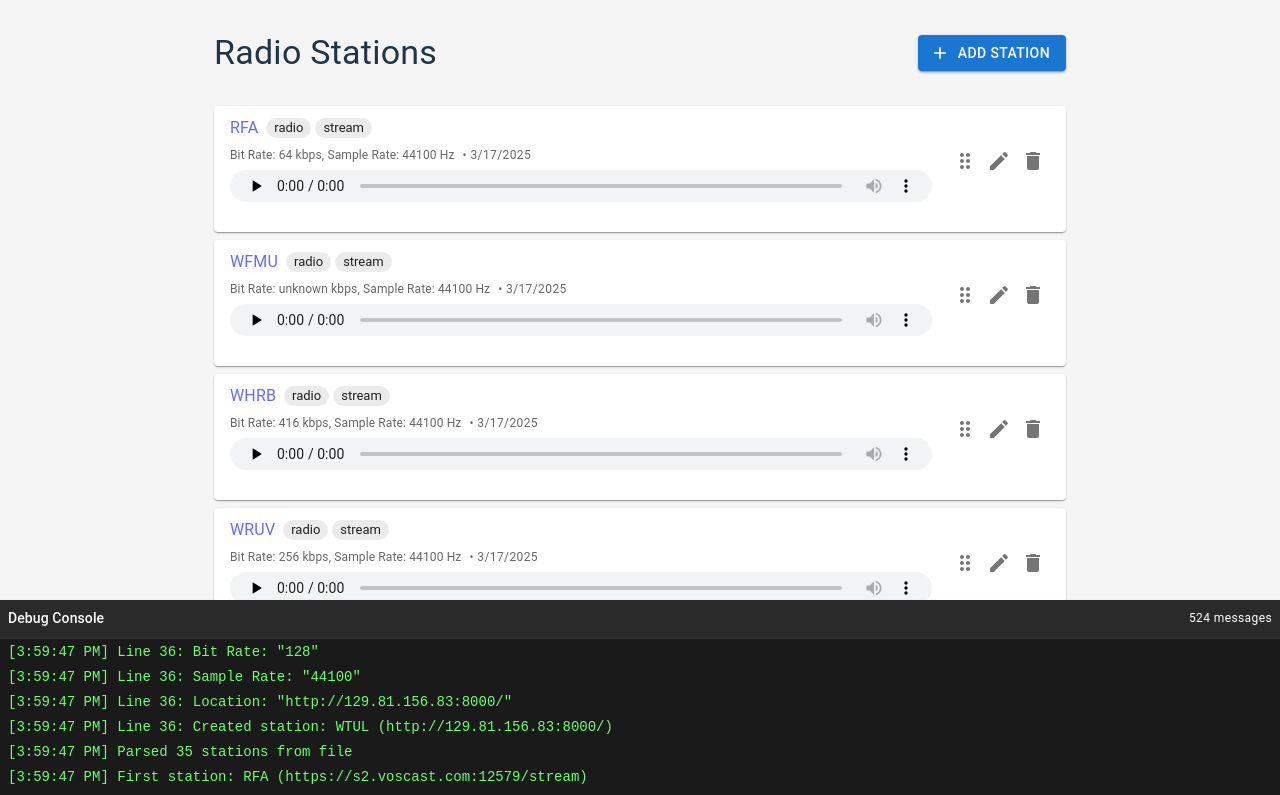
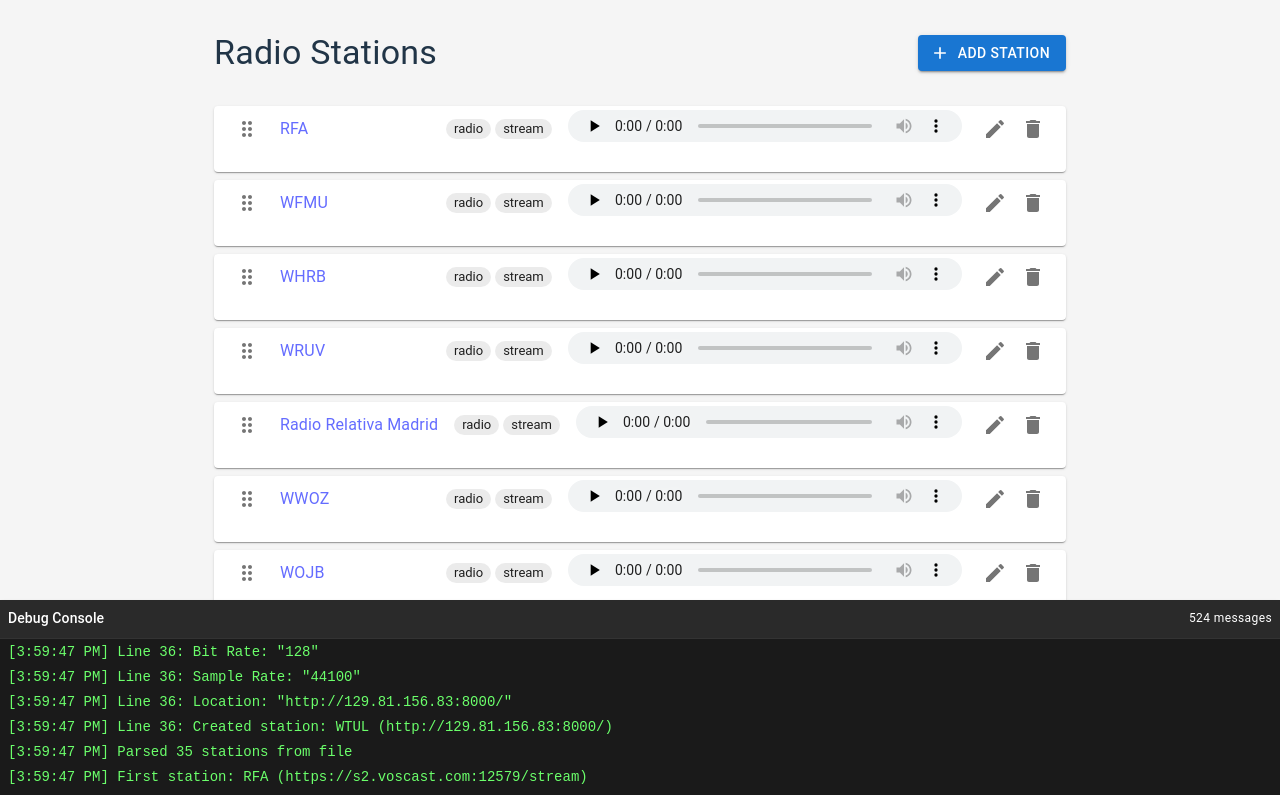
Before and after one commit to moosh/my_radio, a React (Vite) app: page / in a window 1280 px wide. Shown: the top 795 px of the page. Built offline with nearby package versions, Linux system fonts and the light colour scheme.

Commit message:
cards are now one line long

```diff
--- a/src/components/UrlListItem.tsx
+++ b/src/components/UrlListItem.tsx
@@ -20,11 +20,26 @@
           {...provided.draggableProps}
           sx={{ mb: 1, '&:hover': { boxShadow: 6 } }}
         >
-          <CardContent sx={{ py: 1, px: 2 }}>
-            <Box display="flex" justifyContent="space-between" alignItems="center">
-              <Box flex={1} sx={{ mr: 2 }}>
-                <Box display="flex" alignItems="center" gap={1}>
-                  <Typography variant="subtitle1" component="a" href={item.url} target="_blank" rel="noopener noreferrer" sx={{ textDecoration: 'none' }}>
+          <CardContent sx={{ py: 0.5, px: 2 }}>
+            <Box display="flex" alignItems="center" gap={2}>
+              <IconButton size="small" {...provided.dragHandleProps}>
+                <DragIndicatorIcon />
+              </IconButton>
+              <Typography
+                variant="subtitle1"
+                component="a"
+                href={item.url}
+                target="_blank"
+                rel="noopener noreferrer"
+                sx={{
+                  textDecoration: 'none',
+                  minWidth: '150px',
+                  maxWidth: '200px',
+                  overflow: 'hidden',
+                  textOverflow: 'ellipsis',
+                  whiteSpace: 'nowrap'
+                }}
+              >
                 {item.title}
               </Typography>
               <Box sx={{ display: 'flex', gap: 0.5 }}>
@@ -32,16 +47,7 @@
                   <Chip key={tag} label={tag} size="small" sx={{ height: 20 }} />
                 ))}
               </Box>
-                </Box>
-                <Box sx={{ display: 'flex', alignItems: 'center', gap: 1, mt: 0.5 }}>
-                  <Typography variant="body2" color="text.secondary" sx={{ fontSize: '0.75rem' }}>
-                    {item.description}
-                  </Typography>
-                  <Typography variant="caption" color="text.secondary" sx={{ fontSize: '0.75rem' }}>
-                    • {new Date(item.createdAt).toLocaleDateString()}
-                  </Typography>
-                </Box>
-                <Box sx={{ mt: 0.5 }}>
+              <Box sx={{ flex: 1, minWidth: 0 }}>
                 <audio
                   controls
                   style={{ width: '100%', height: '32px' }}
@@ -51,11 +57,7 @@
                   Your browser does not support the audio element.
                 </audio>
               </Box>
-              </Box>
-              <Box>
-                <IconButton size="small" {...provided.dragHandleProps}>
-                  <DragIndicatorIcon />
-                </IconButton>
+              <Box sx={{ display: 'flex', gap: 0.5 }}>
                 <IconButton size="small" onClick={() => onEdit(item)}>
                   <EditIcon />
                 </IconButton>
```
Lines whose indentation alone changed are shown as unchanged.
